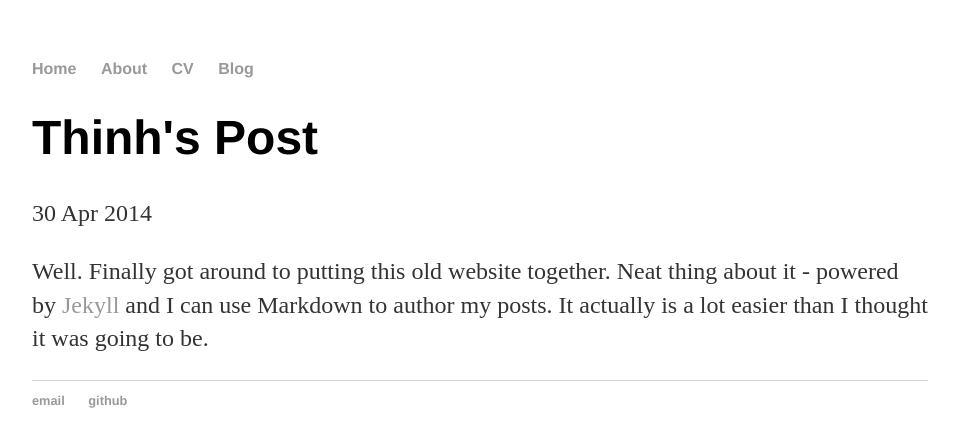
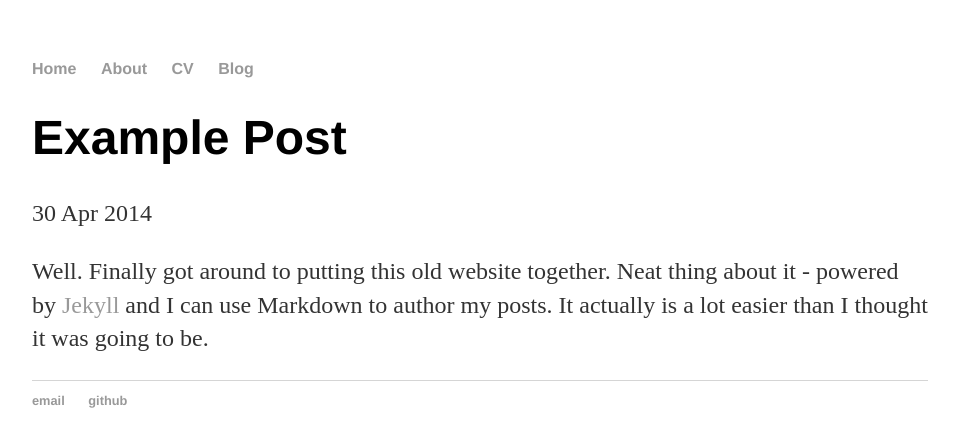
Before and after one commit to vudangthinh/vudangthinh.github.io, a Jekyll site: the page built from _posts/2014-04-30-hank-quinlan-site-launched.md, in a window 1280 px wide. Shown: the top 447 px of the page, without its empty margins (160-1119 px from the left). Built offline with Jekyll 4.4.1, drawn with Linux system fonts in a browser that asks for light colours.

Commit message:
no message

```diff
--- a/_posts/2014-04-30-hank-quinlan-site-launched.md
+++ b/_posts/2014-04-30-hank-quinlan-site-launched.md
@@ -1,6 +1,6 @@
 ---
 layout: post
-title: "Thinh's Post"
+title: "Example Post"
 date: 2014-04-30
 ---
 
```
Also changed, not shown: _posts/2018-12-07-cs224n.md (+1 -1 lines).
